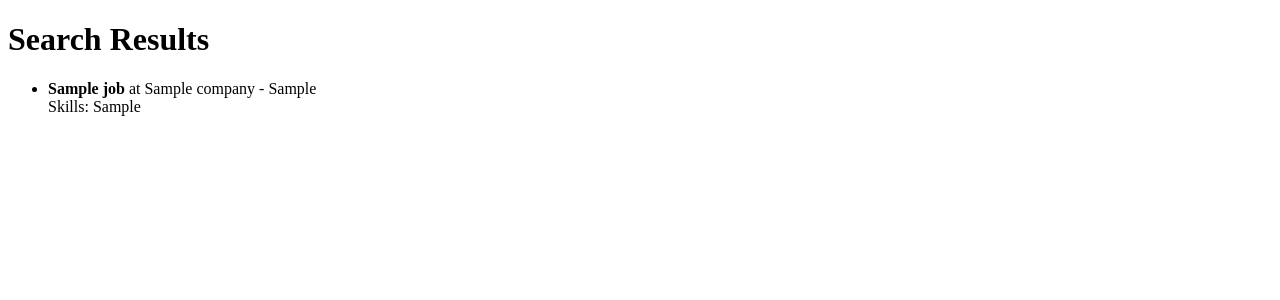
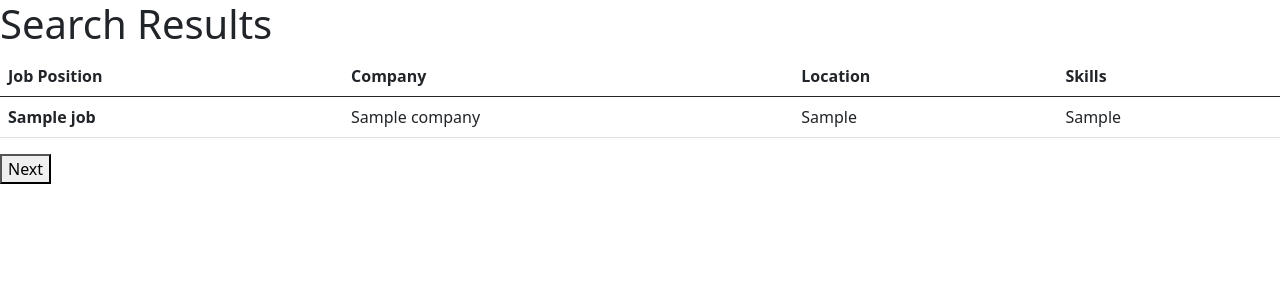
Before and after one commit to JackDouma/Big-Data-LinkedIn-Recommender-System, a Flask app: template templates/search.html in a window 1280 px wide. Shown: the top 300 px of the page. Run offline with Flask 3, Linux system fonts and the light colour scheme; the template is opened without the code that fills it: most values are stand-ins (such as "Sample title", 1, 10 or a date in 2020); parts of the project's set-up code (start-up, migrations or seed data) failed here and were passed over.

Commit message:
added pages to query (50 per page)

```diff
--- a/app.py
+++ b/app.py
@@ -22,8 +22,12 @@ def search():
     title_skills_keyword = request.form['skills'].lower()
     city_keyword = request.form['city'].lower()
     company_keyword = request.form['company'].lower()
+    page = int(request.form['page'])
 
     results = []
+
+    i = page * 50
+    j = 0
 
     # go through job data and return matches
     for job in jobData:
@@ -32,9 +36,13 @@ def search():
         company_match = company_keyword in job['company'].lower()
 
         if title_skills_match and city_match and company_match:
-            results.append(job)
+            j += 1
+            if(j <= i + 50 and j > i):
+                results.append(job)
+            if(results.count == 50):
+                break
 
-    return render_template('search.html', results=results)
+    return render_template('search.html', results=results, title_skills=title_skills_keyword, city=city_keyword, company=company_keyword, page=page)
 
 if __name__ == '__main__':
     app.run(debug=True)
--- a/templates/index.html
+++ b/templates/index.html
@@ -11,7 +11,7 @@
         <input type="text" name="skills" placeholder="Enter job title or skills">
         <input type="text" name="city" placeholder="Enter city">
         <input type="text" name="company" placeholder="Enter company">
-        <button type="submit">Search</button>
+        <button type="submit" name="page" value="0">Search</button>
     </form>
 </body>
 </html>
--- a/templates/search.html
+++ b/templates/search.html
@@ -3,22 +3,52 @@
 <head>
     <meta charset="UTF-8">
     <meta name="viewport" content="width=device-width, initial-scale=1.0">
+    <link href="https://cdn.jsdelivr.net/npm/bootstrap@5.0.2/dist/css/bootstrap.min.css" rel="stylesheet" integrity="sha384-EVSTQN3/azprG1Anm3QDgpJLIm9Nao0Yz1ztcQTwFspd3yD65VohhpuuCOmLASjC" crossorigin="anonymous">
     <title>Search Results</title>
 </head>
 <body>
     <h1>Search Results</h1>
+    <table class="table">
+        <thead>
+            <th>Job Position</th>
+            <th>Company</th>
+            <th>Location</th>
+            <th>Skills</th>
+        </thead>
         <!-- display list of jobs in bullet points -->
-    <ul>
+        <tbody>
             {% for job in results %}
-            <li>
+                <tr>
+                    <td>
                         <strong>
                             {{ job.job_title }}
                         </strong>
-                at {{ job.company }} - {{ job.job_location }}
-                <br>
-                Skills: {{ job.job_skills }}
-            </li>
+                    </td>
+                    <td>
+                        {{ job.company }}
+                    </td>
+                    <td>
+                        {{ job.job_location }}
+                    </td>
+                    <td>
+                        {{ job.job_skills }}
+                    </td>
+                </tr>
             {% endfor %}
-    </ul>
+        </tbody>
+    </table>
+
+    <form action="/search" method="post">
+        <input type="hidden" name="skills" value="{{title_skills}}">
+        <input type="hidden" name="city" value="{{city}}">
+        <input type="hidden" name="company" value="{{company}}">
+        {% if page != 1 %}
+            <button type="submit" name="page" value="{{page - 1}}">Previous</button>
+        {% endif %}
+        {% if results.count|int < 50 %}
+            <button type="submit" name="page" value="{{page + 1}}">Next</button>
+        {% endif %}
+    </form>
+
 </body>
 </html>
```
Lines whose indentation alone changed are shown as unchanged.
